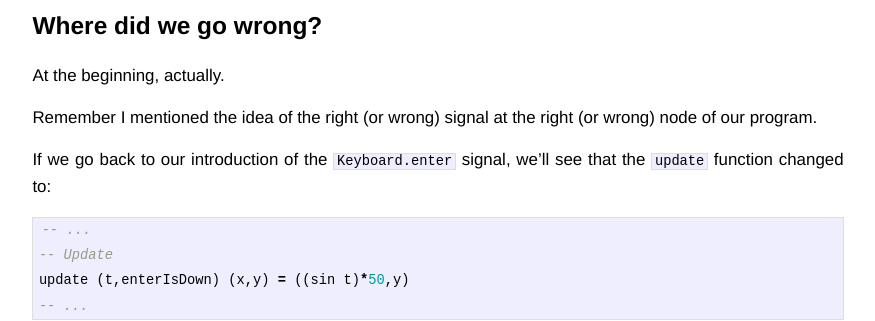
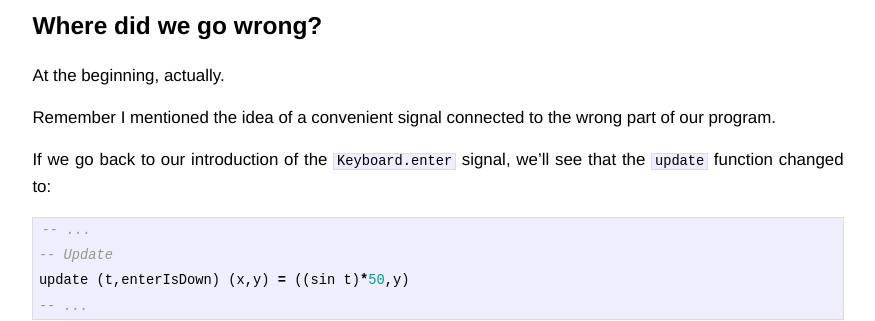
Before and after one commit to lambdatoast/lambdatoast.github.com, a Jekyll site: the page built from _posts/2013-12-17-design-your-signals.markdown, in a window 1280 px wide and 900 px high, scrolled down 3775 px. Shown: the part 152-473 px from the top of the window, without its empty margins (202-1077 px from the left). Built offline with Jekyll 4.4.1, drawn with Linux system fonts in a browser that asks for light colours.

Commit message:
Fix phrasing.

```diff
--- a/_posts/2013-12-17-design-your-signals.markdown
+++ b/_posts/2013-12-17-design-your-signals.markdown
@@ -184,8 +184,8 @@ steps back.
 
 At the beginning, actually.
 
-Remember I mentioned the idea of the right (or wrong) signal
-at the right (or wrong) node of our program.
+Remember I mentioned the idea of a convenient signal
+connected to the wrong part of our program.
 
 If we go back to our introduction of the `Keyboard.enter` signal, we'll see that the `update`
 function changed to:
```
